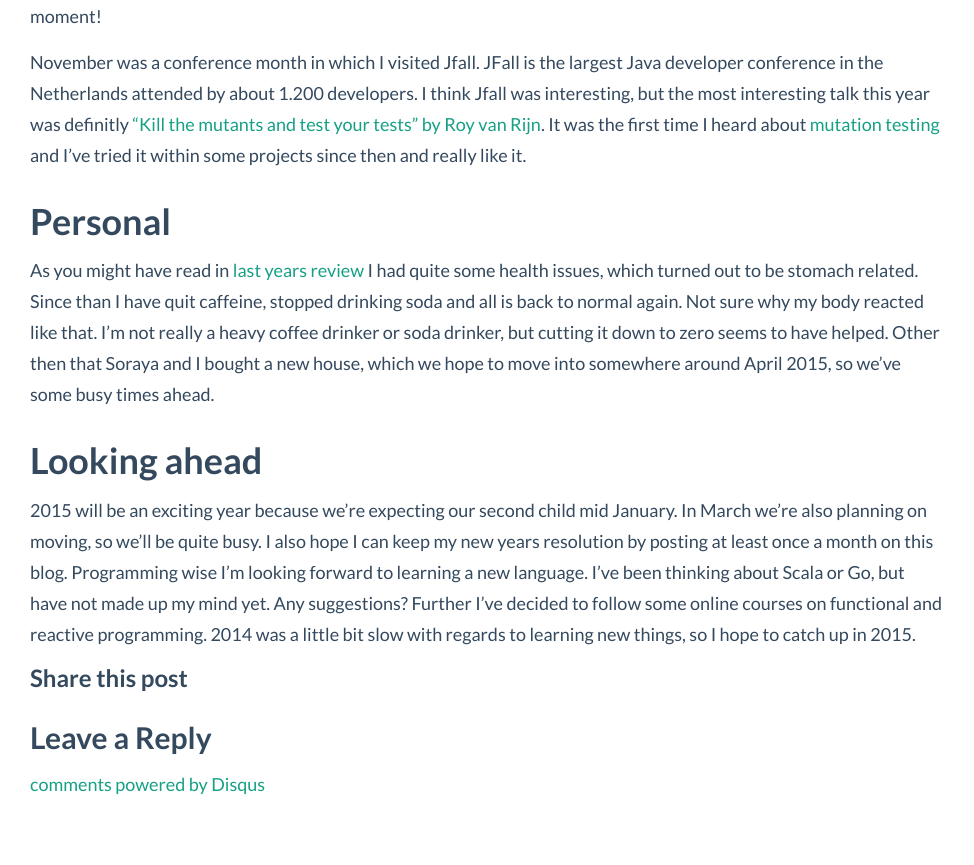
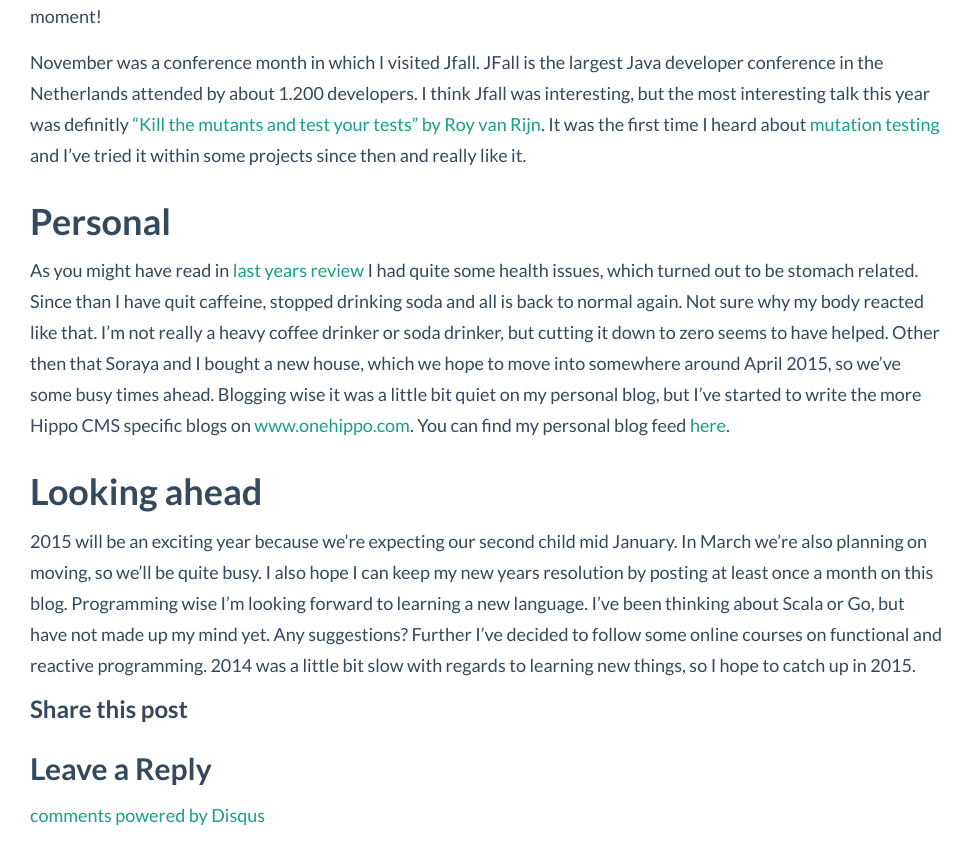
Before and after one commit to jreijn/jreijn.github.com, a Jekyll site: the page built from _posts/2015-01-11-looking_back_at_2014.md, in a window 1280 px wide and 900 px high, scrolled down 2264 px. Shown: the top 865 px of the window, without its empty margins (0-974 px from the left). Built offline with Jekyll 4.4.1, drawn with Linux system fonts in a browser that asks for light colours; Markdown is read by kramdown in place of the engine named in the settings; comment, search, counter and statistics services are not loaded.

Commit message:
Added a minor update on more blogs on the onehippo.com

```diff
--- a/_posts/2015-01-11-looking_back_at_2014.md
+++ b/_posts/2015-01-11-looking_back_at_2014.md
@@ -34,7 +34,7 @@ October was mainly focussed on E-commerce, but this time [Hybris](http://www.hyb
 November was a conference month in which I visited Jfall. JFall is the largest Java developer conference in the Netherlands attended by about 1.200 developers. I think Jfall was interesting, but the most interesting talk this year was definitly ["Kill the mutants and test your tests" by Roy van Rijn](http://www.nljug.org/jfall/session/kill-the-mutants-and-test-your-tests/107/). It was the first time I heard about [mutation testing](http://en.wikipedia.org/wiki/Mutation_testing) and I've tried it within some projects since then and really like it.
 
 ##Personal
-As you might have read in [last years review](http://blog.jeroenreijn.com/2014/03/looking-back-at-2013.html) I had quite some health issues, which turned out to be stomach related. Since than I have quit caffeine, stopped drinking soda and all is back to normal again. Not sure why my body reacted like that. I'm not really a heavy coffee drinker or soda drinker, but cutting it down to zero seems to have helped. Other then that Soraya and I bought a new house, which we hope to move into somewhere around April 2015, so we've some busy times ahead.
+As you might have read in [last years review](http://blog.jeroenreijn.com/2014/03/looking-back-at-2013.html) I had quite some health issues, which turned out to be stomach related. Since than I have quit caffeine, stopped drinking soda and all is back to normal again. Not sure why my body reacted like that. I'm not really a heavy coffee drinker or soda drinker, but cutting it down to zero seems to have helped. Other then that Soraya and I bought a new house, which we hope to move into somewhere around April 2015, so we've some busy times ahead. Blogging wise it was a little bit quiet on my personal blog, but I've started to write the more Hippo CMS specific blogs on [www.onehippo.com](http://www.onehippo.com/en/resources/blogs). You can find my personal blog feed [here](http://www.onehippo.com/en/resources/blogs/facet/Author/Jeroen+Reijn).
 
 ##Looking ahead
 2015 will be an exciting year because we're expecting our second child mid January. In March we're also planning on moving, so we'll be quite busy. I also hope I can keep my new years resolution by posting at least once a month on this blog. Programming wise I'm looking forward to learning a new language. I've been thinking about Scala or Go, but have not made up my mind yet. Any suggestions? Further I've decided to follow some online courses on functional and reactive programming. 2014 was a little bit slow with regards to learning new things, so I hope to catch up in 2015.
```
